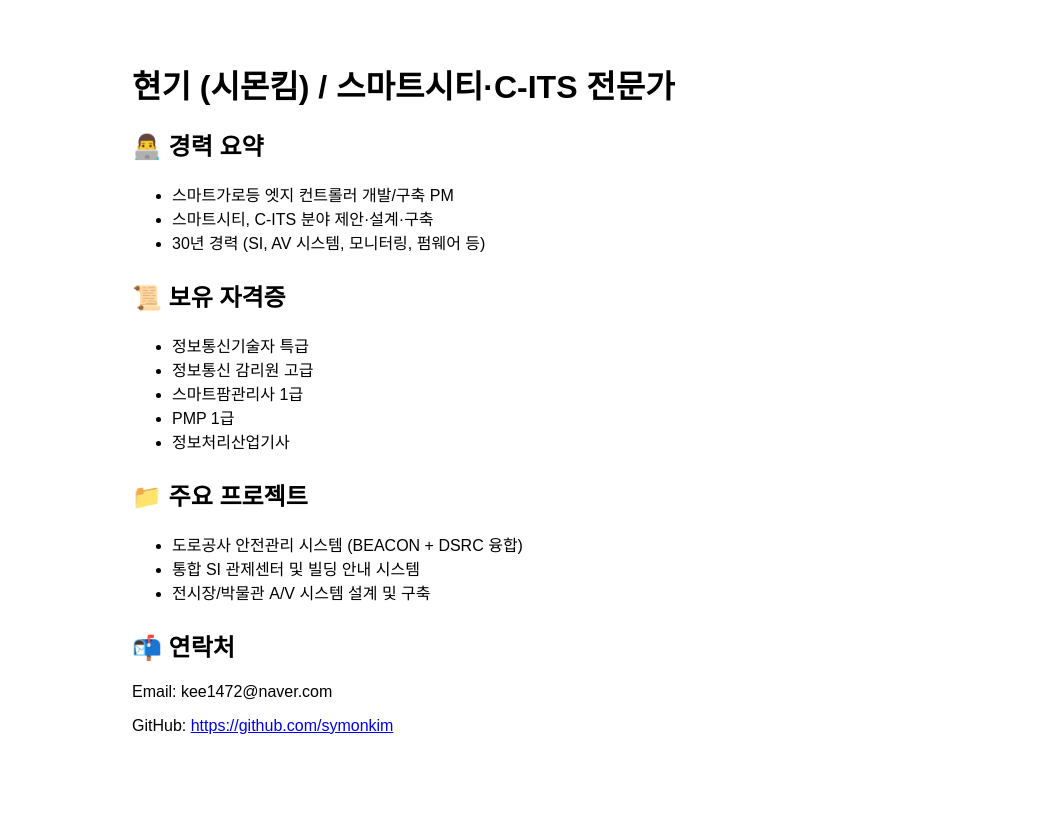
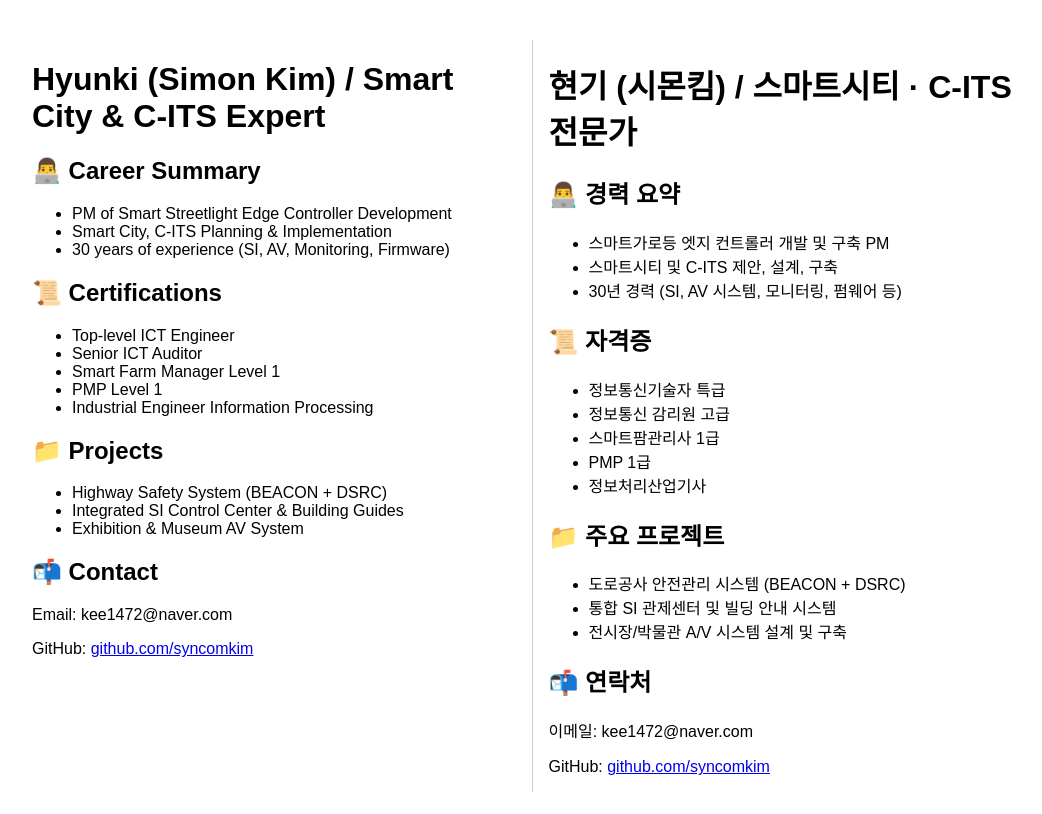
Before and after one commit to symonkim/hyunki-profile, a Next.js app: page / in a window 1280 px wide. Shown: the top 814 px of the page, without its empty margins (108-1150 px from the left). Built offline with nearby package versions, Linux system fonts and the light colour scheme.

Commit message:
Update index.js

```diff
--- a/pages/index.js
+++ b/pages/index.js
@@ -1,19 +1,61 @@
 export default function Home() {
   return (
-    <div style={{ fontFamily: 'sans-serif', maxWidth: '800px', margin: '0 auto', padding: '2rem' }}>
-      <h1 style={{ fontSize: '2rem', marginBottom: '1rem' }}>현기 (시몬킴) / 스마트시티·C-ITS 전문가</h1>
+    <div style={{ display: 'flex', fontFamily: 'sans-serif', maxWidth: '1000px', margin: '0 auto', padding: '2rem' }}>
+      {/* English Section */}
+      <div style={{ flex: 1, paddingRight: '1rem', borderRight: '1px solid #ccc' }}>
+        <h1>Hyunki (Simon Kim) / Smart City & C-ITS Expert</h1>
 
-      <section style={{ marginBottom: '1.5rem' }}>
+        <section>
+          <h2>👨‍💻 Career Summary</h2>
+          <ul>
+            <li>PM of Smart Streetlight Edge Controller Development</li>
+            <li>Smart City, C-ITS Planning & Implementation</li>
+            <li>30 years of experience (SI, AV, Monitoring, Firmware)</li>
+          </ul>
+        </section>
+
+        <section>
+          <h2>📜 Certifications</h2>
+          <ul>
+            <li>Top-level ICT Engineer</li>
+            <li>Senior ICT Auditor</li>
+            <li>Smart Farm Manager Level 1</li>
+            <li>PMP Level 1</li>
+            <li>Industrial Engineer Information Processing</li>
+          </ul>
+        </section>
+
+        <section>
+          <h2>📁 Projects</h2>
+          <ul>
+            <li>Highway Safety System (BEACON + DSRC)</li>
+            <li>Integrated SI Control Center & Building Guides</li>
+            <li>Exhibition & Museum AV System</li>
+          </ul>
+        </section>
+
+        <section>
+          <h2>📬 Contact</h2>
+          <p>Email: kee1472@naver.com</p>
+          <p>GitHub: <a href="https://github.com/syncomkim" target="_blank">github.com/syncomkim</a></p>
+        </section>
+      </div>
+
+      {/* Korean Section */}
+      <div style={{ flex: 1, paddingLeft: '1rem' }}>
+        <h1>현기 (시몬킴) / 스마트시티 · C-ITS 전문가</h1>
+
+        <section>
           <h2>👨‍💻 경력 요약</h2>
           <ul>
-          <li>스마트가로등 엣지 컨트롤러 개발/구축 PM</li>
-          <li>스마트시티, C-ITS 분야 제안·설계·구축</li>
+            <li>스마트가로등 엣지 컨트롤러 개발 및 구축 PM</li>
+            <li>스마트시티 및 C-ITS 제안, 설계, 구축</li>
             <li>30년 경력 (SI, AV 시스템, 모니터링, 펌웨어 등)</li>
           </ul>
         </section>
 
-      <section style={{ marginBottom: '1.5rem' }}>
-        <h2>📜 보유 자격증</h2>
+        <section>
+          <h2>📜 자격증</h2>
           <ul>
             <li>정보통신기술자 특급</li>
             <li>정보통신 감리원 고급</li>
@@ -23,20 +65,21 @@ export default function Home() {
           </ul>
         </section>
 
-      <section style={{ marginBottom: '1.5rem' }}>
+        <section>
           <h2>📁 주요 프로젝트</h2>
           <ul>
-          <li>도로공사 안전관리 시스템 (BEACON + DSRC 융합)</li>
+            <li>도로공사 안전관리 시스템 (BEACON + DSRC)</li>
             <li>통합 SI 관제센터 및 빌딩 안내 시스템</li>
             <li>전시장/박물관 A/V 시스템 설계 및 구축</li>
           </ul>
         </section>
 
-      <section style={{ marginBottom: '1.5rem' }}>
+        <section>
           <h2>📬 연락처</h2>
-        <p>Email: kee1472@naver.com</p>
-        <p>GitHub: <a href="https://github.com/syncomkim" target="_blank">https://github.com/symonkim</a></p>
+          <p>이메일: kee1472@naver.com</p>
+          <p>GitHub: <a href="https://github.com/syncomkim" target="_blank">github.com/syncomkim</a></p>
         </section>
+      </div>
     </div>
   );
 }
```
Lines whose indentation alone changed are shown as unchanged.
